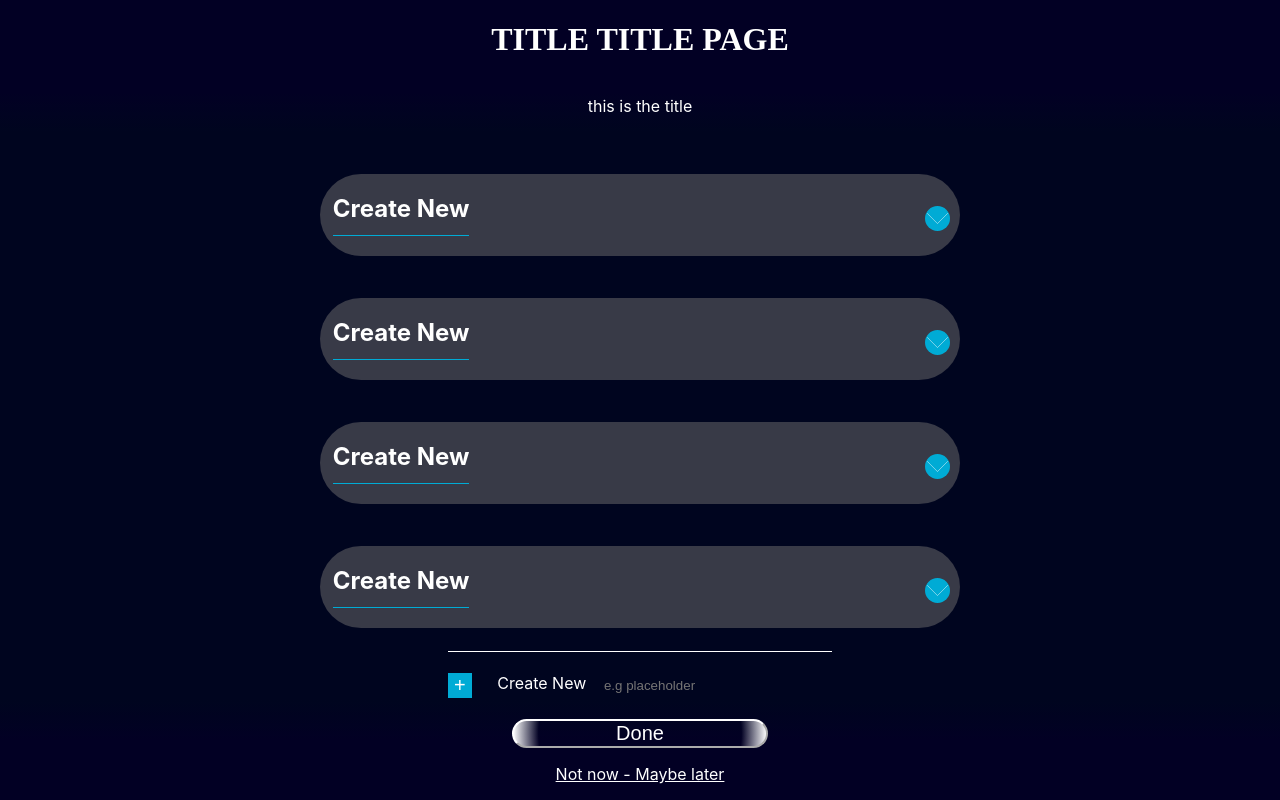
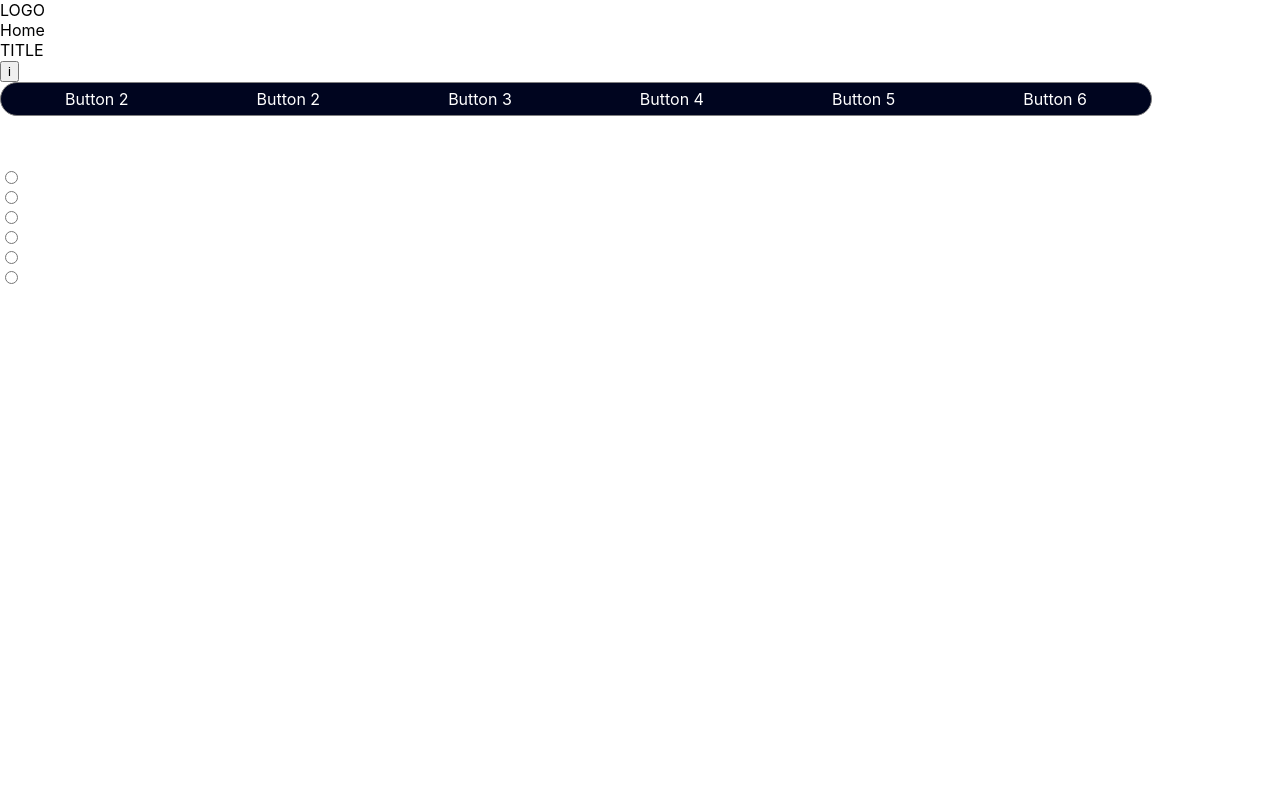
Before and after one commit to HualiangZ/css-development, a React (Create React App) app: page / in a window 1280 px wide. Built offline with nearby package versions, Linux system fonts and the light colour scheme.

Commit message:
started on page2

```diff
--- a/src/App.js
+++ b/src/App.js
@@ -5,7 +5,7 @@ import './App.css';
 
 function App() {
   return (
-    <Page1/>
+    <Page2/>
   );
 }
 
--- a/src/components/Page2.js
+++ b/src/components/Page2.js
@@ -1,8 +1,108 @@
 import './Page2.css'
-export default function Page2(){
-    return(
-        <div>
-            hello world
+
+function FirstToggleBtn() {
+    return (
+        <div className="ToggleGroup">
+            <div className='CustomInput'>
+                <input type="radio" className="Button1" id='Button1' name='action' value="Button1" />
+                <label for='Button1'>Button 2</label>
+            </div>
+
+            <div className='CustomInput'>
+                <input type="radio" className="Button2" id='Button2' name='action' value="Button2" />
+                <label for='Button2'>Button 2</label>
+            </div>
+
+            <div className='CustomInput'>
+                <input type="radio" className="Button3" id='Button3' name='action' value="Button3" />
+                <label for='Button3'>Button 3</label>
+            </div>
+
+            <div className='CustomInput'>
+                <input type="radio" className="Button4" id='Button4' name='action' value="Button4" />
+                <label for='Button4'>Button 4</label>
+            </div>
+
+            <div className='CustomInput'>
+                <input type="radio" className="Button5" id='Button5' name='action' value="Button5" />
+                <label for='Button5'>Button 5</label>
+            </div>
+
+            <div className='CustomInput'>
+                <input type="radio" className="Button6" id='Button6' name='action' value="Button6" />
+                <label for='Button6'>Button 6</label>
+            </div>
+        </div>
+
+    );
+}
+
+function SecondToggleBtn() {
+    return (
+        <div className="ToggleGroup2">
+            <div className='CustomInput2'>
+                <input type="radio" className="Button1" id='Button1' name='action' value="Button1" />
+                <label for='Button1'>Button 2</label>
+            </div>
+
+            <div className='CustomInput2'>
+                <input type="radio" className="Button2" id='Button2' name='action' value="Button2" />
+                <label for='Button2'>Button 2</label>
+            </div>
+
+            <div className='CustomInput2'>
+                <input type="radio" className="Button3" id='Button3' name='action' value="Button3" />
+                <label for='Button3'>Button 3</label>
+            </div>
+
+            <div className='CustomInput2'>
+                <input type="radio" className="Button4" id='Button4' name='action' value="Button4" />
+                <label for='Button4'>Button 4</label>
+            </div>
+
+            <div className='CustomInput2'>
+                <input type="radio" className="Button5" id='Button5' name='action' value="Button5" />
+                <label for='Button5'>Button 5</label>
+            </div>
+
+            <div className='CustomInput2'>
+                <input type="radio" className="Button6" id='Button6' name='action' value="Button6" />
+                <label for='Button6'>Button 6</label>
+            </div>
+        </div>
+
+    );
+}
+
+export default function Page2() {
+    return (
+        <div className='PageContainer-Page2'>
+            <div className='Banner1'>
+                LOGO
+            </div>
+            <div className='Banner2'>
+                <div className='HomeBtn'>
+                    Home
+                </div>
+                <div className='Title'>
+                    TITLE
+                </div>
+                <button className='InfoBtn'>
+                    i
+                </button>
+            </div>
+
+            <div className='Container'>
+                {FirstToggleBtn()}
+                <p className='SubTitle'>Some Text here</p>
+                {SecondToggleBtn()}
+                <p className='SubTitle'>Some other Text here</p>
+            </div>
+
+            <div className='Folders'>
+
+            </div>
+
         </div>
     );
 }
--- a/src/components/page1.js
+++ b/src/components/page1.js
@@ -111,7 +111,7 @@ function Acordion(value) {
                     </div>
 
                     <div className='CompleteButton'>
-                        <button className='complete'></button>
+                        <button type="button" className='complete' onClick={() => setHidden(!Hidden)}></button>
                         <label for='complete'>Comfirm Changes</label>
                     </div>
                 </div>
```
